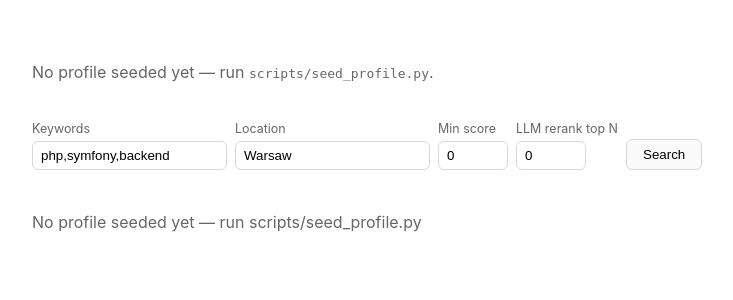
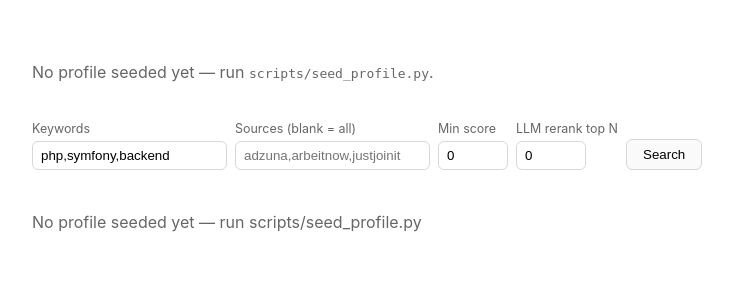
Before and after one commit to ForceCry/career-copilot, a FastAPI app: page / in a window 1280 px wide. Shown: the top 300 px of the page, without its empty margins (198-931 px from the left). Run offline with FastAPI, Linux system fonts and the light colour scheme.

Commit message:
Persist vacancies to DB, decouple ingestion from reads
Adds VacancyRecord table (upserted by source+external_id, tracks
first/last_seen_at) and scripts/ingest.py: one CLI command per source,
on purpose - Adzuna is a single fast API call, Arbeitnow needs pacing,
justjoin.it costs tens of seconds and tens of MB per run, so coupling
them to one schedule would force the cheap ones to wait on the
expensive one. Each is independently cron-able.

GET /vacancies, /recommendations, and / now read from the DB instead of
fetching live - real user-facing change, not just internal plumbing.
Dropped `location` as a read-time filter: it was only ever enforced
server-side by Adzuna at fetch time (Arbeitnow/justjoin.it never
filtered by it), so re-filtering stored records by a differently
formatted location string (query "Warsaw" vs stored "Warszawa,
mazowieckie") would silently drop real matches. Location still matters
at ingest time (scripts/ingest.py --location). Added `sources` as a
read-time filter instead, which is now actually meaningful since
multiple sources' cached data coexists in one table.

Dockerfile now copies scripts/ too (previously excluded), so
`docker compose exec api python scripts/ingest.py ...` works the same
inside the container as locally.

Verified live: ingested adzuna + arbeitnow independently, confirmed
/vacancies, /recommendations, and the frontend all serve from the DB
with correct per-source counts, both locally and via docker compose.

```diff
--- a/src/main.py
+++ b/src/main.py
@@ -1,4 +1,3 @@
-import os
 from pathlib import Path
 
 from dotenv import load_dotenv
@@ -13,14 +12,11 @@ load_dotenv()  # docker-compose injects env vars directly via env_file; local
 from .documents.llm_writer import generate_cover_letter, suggest_resume_tailoring  # noqa: E402
 from .documents.resume import render_resume_html  # noqa: E402
 from .ingestion.models import Vacancy  # noqa: E402
-from .ingestion.pipeline import fetch_all  # noqa: E402
-from .ingestion.sources.adzuna import AdzunaSource  # noqa: E402
-from .ingestion.sources.arbeitnow import ArbeitnowSource  # noqa: E402
-from .ingestion.sources.justjoinit import JustJoinItSource  # noqa: E402
 from .matching.engine import score_vacancies  # noqa: E402
 from .matching.llm_scorer import llm_rerank  # noqa: E402
 from .storage.db import get_session, init_db  # noqa: E402
 from .storage.models import Profile, ResumeVersion  # noqa: E402
+from .storage.vacancy_repo import query_vacancies  # noqa: E402
 
 app = FastAPI(title="career-copilot")
 templates = Jinja2Templates(directory=str(Path(__file__).parent / "templates"))
@@ -31,19 +27,6 @@ def on_startup():
     init_db()
 
 
-def _configured_sources(include_slow_sources: bool) -> list:
-    sources = [ArbeitnowSource(max_pages=2)]
-    if os.environ.get("ADZUNA_APP_ID") and os.environ.get("ADZUNA_APP_KEY"):
-        sources.append(AdzunaSource())
-    if include_slow_sources:
-        # JustJoinItSource fetches one full job page per match (no bulk
-        # search API for this source, see its docstring) - tens of seconds
-        # and tens of MB per call. Fine for a scheduled ingestion job,
-        # too slow to run on every live request by default.
-        sources.append(JustJoinItSource())
-    return sources
-
-
 @app.get("/health")
 def health():
     return {"status": "ok"}
@@ -52,27 +35,31 @@ def health():
 @app.get("/vacancies")
 def vacancies(
     keywords: str = "php,symfony,backend",
-    location: str = "Warsaw",
-    include_slow_sources: bool = False,
+    sources: str = "",
+    session: Session = Depends(get_session),
 ):
+    """Reads from the DB - populated by `scripts/ingest.py --source ...`,
+    not fetched live. Run that first if this comes back empty."""
     keyword_list = [k.strip() for k in keywords.split(",") if k.strip()]
-    results = fetch_all(_configured_sources(include_slow_sources), keyword_list, location)
+    source_list = [s.strip() for s in sources.split(",") if s.strip()] or None
+    results = query_vacancies(session, keyword_list, source_list)
     return {"count": len(results), "vacancies": [v.model_dump() for v in results]}
 
 
 def _compute_recommendations(
+    session: Session,
     profile: Profile,
     keywords: str,
-    location: str,
-    include_slow_sources: bool,
+    sources: str,
     min_score: int,
     llm_rerank_top_n: int,
 ) -> tuple[list, dict[str, Vacancy]]:
     profile_skills = [s.name for s in profile.skills]
     keyword_list = [k.strip() for k in keywords.split(",") if k.strip()]
-    fetched = fetch_all(_configured_sources(include_slow_sources), keyword_list, location)
-    by_url = {v.url: v for v in fetched}
-    heuristic_matches = [m for m in score_vacancies(fetched, profile_skills) if m.score >= min_score]
+    source_list = [s.strip() for s in sources.split(",") if s.strip()] or None
+    stored = query_vacancies(session, keyword_list, source_list)
+    by_url = {v.url: v for v in stored}
+    heuristic_matches = [m for m in score_vacancies(stored, profile_skills) if m.score >= min_score]
 
     if llm_rerank_top_n > 0:
         # LLM calls shell out to the local `claude` CLI - several seconds
@@ -87,8 +74,7 @@ def _compute_recommendations(
 @app.get("/recommendations")
 def recommendations(
     keywords: str = "php,symfony,backend",
-    location: str = "Warsaw",
-    include_slow_sources: bool = False,
+    sources: str = "",
     min_score: int = 0,
     llm_rerank_top_n: int = 0,
     session: Session = Depends(get_session),
@@ -98,7 +84,7 @@ def recommendations(
         raise HTTPException(404, "No profile seeded yet - run scripts/seed_profile.py")
 
     matches, _ = _compute_recommendations(
-        profile, keywords, location, include_slow_sources, min_score, llm_rerank_top_n
+        session, profile, keywords, sources, min_score, llm_rerank_top_n
     )
     return {"count": len(matches), "recommendations": [m.model_dump() for m in matches]}
 
@@ -107,7 +93,7 @@ def recommendations(
 def index(
     request: Request,
     keywords: str = "php,symfony,backend",
-    location: str = "Warsaw",
+    sources: str = "",
     min_score: int = 0,
     llm_rerank_top_n: int = 0,
     session: Session = Depends(get_session),
@@ -120,7 +106,7 @@ def index(
         error = "No profile seeded yet — run scripts/seed_profile.py"
     else:
         matches, by_url = _compute_recommendations(
-            profile, keywords, location, False, min_score, llm_rerank_top_n
+            session, profile, keywords, sources, min_score, llm_rerank_top_n
         )
         for m in matches:
             vacancy = by_url.get(m.vacancy_url)
@@ -145,7 +131,7 @@ def index(
             "profile": profile,
             "recommendations": recommendations_ctx,
             "keywords": keywords,
-            "location": location,
+            "sources": sources,
             "min_score": min_score,
             "llm_rerank_top_n": llm_rerank_top_n,
             "error": error,
@@ -237,9 +223,9 @@ def get_resume_version(version_id: int, session: Session = Depends(get_session))
 
 
 def _vacancy_from_params(title: str, company: str, url: str, description: str) -> Vacancy:
-    # Vacancies aren't persisted (see ingestion - they're fetched live per
-    # request), so these actions take the vacancy details straight from
-    # the link/form that triggered them rather than looking up an id.
+    # Takes vacancy details straight from the link/form that triggered the
+    # action rather than looking up a stored record by id - simpler, and
+    # these routes don't otherwise need a DB round trip.
     return Vacancy(
         source="manual", external_id=url, title=title, company=company,
         location="", remote=False, url=url, description=description, tags=[],
--- a/src/templates/index.html
+++ b/src/templates/index.html
@@ -120,8 +120,8 @@
     <input type="text" name="keywords" value="{{ keywords }}">
   </div>
   <div>
-    <label>Location</label>
-    <input type="text" name="location" value="{{ location }}">
+    <label>Sources (blank = all)</label>
+    <input type="text" name="sources" value="{{ sources }}" placeholder="adzuna,arbeitnow,justjoinit">
   </div>
   <div>
     <label>Min score</label>
@@ -180,7 +180,7 @@
   </div>
   {% endfor %}
 {% else %}
-  <p class="empty">No matches for this search.</p>
+  <p class="empty">No matches. If this is a fresh install, run <code>scripts/ingest.py --source &lt;name&gt;</code> first — nothing is fetched live anymore, this page reads from the DB.</p>
 {% endif %}
 
 </body>
```
Also changed, not shown: scripts/ingest.py (added, +66 -0 lines), README.md, src/storage/models.py, src/storage/vacancy_repo.py (added), 2 other files.
